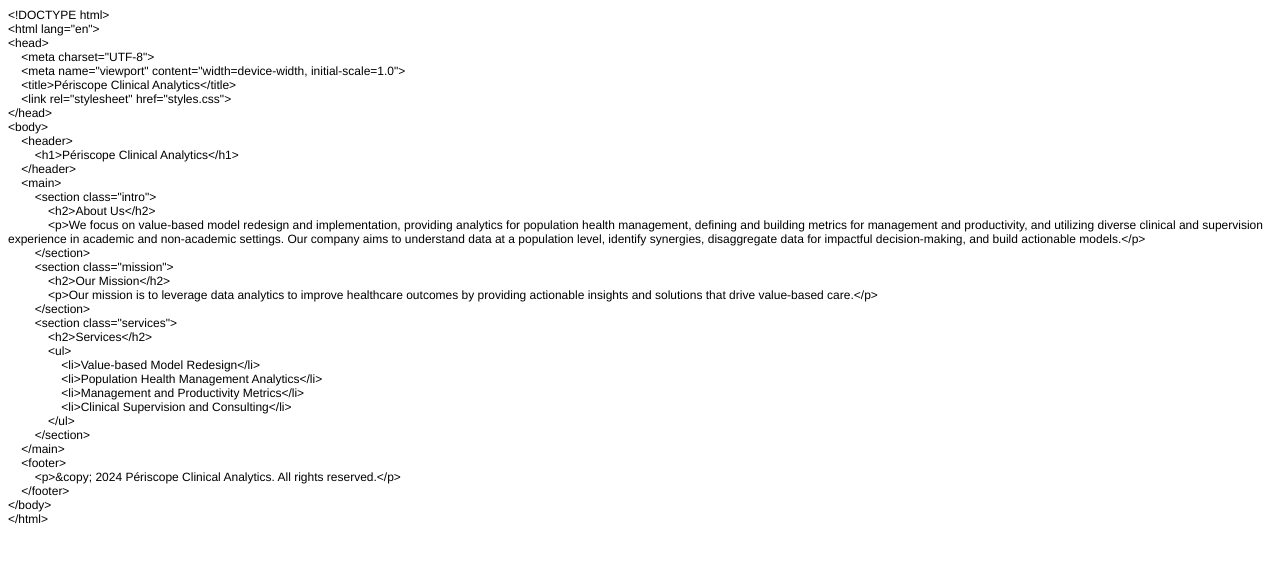
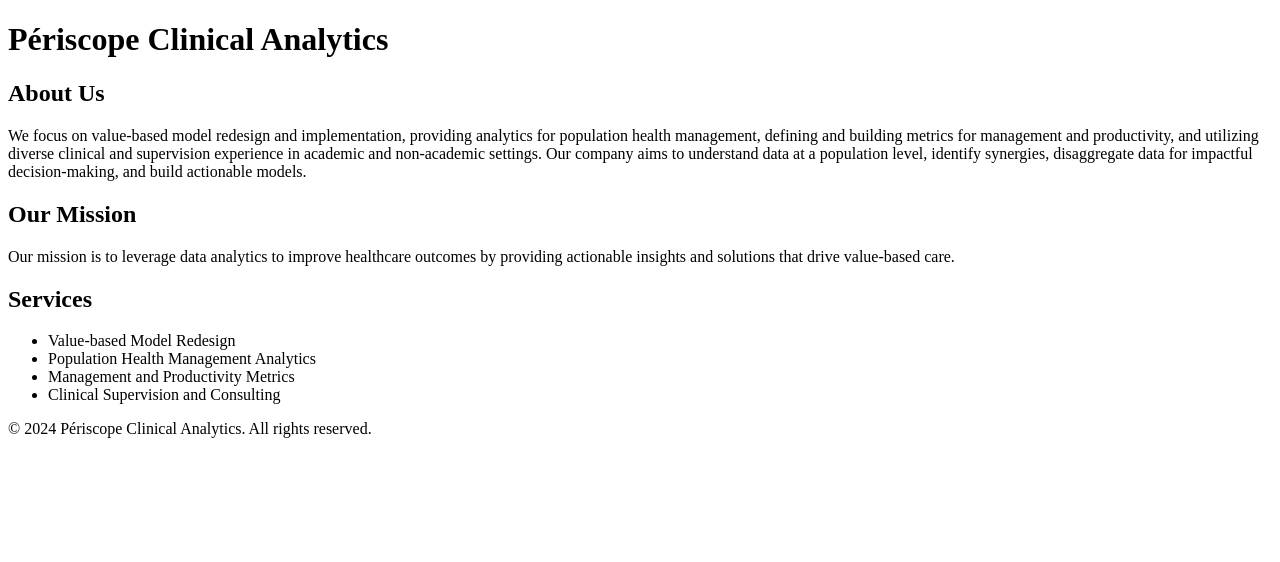
Before and after one commit to dayanrosenman/periscope, a plain HTML site: page index.html in a window 1280 px wide. Drawn offline with Linux system fonts and the light colour scheme.

Commit message:
Update index.html

```diff
--- a/index.html
+++ b/index.html
@@ -1,51 +1,36 @@
-<!DOCTYPE html PUBLIC "-//W3C//DTD HTML 4.01//EN" "http://www.w3.org/TR/html4/strict.dtd">
-<html>
+<!DOCTYPE html>
+<html lang="en">
 <head>
-  <meta http-equiv="Content-Type" content="text/html; charset=utf-8">
-  <meta http-equiv="Content-Style-Type" content="text/css">
-  <title></title>
-  <meta name="Generator" content="Cocoa HTML Writer">
-  <meta name="CocoaVersion" content="2487.6">
-  <style type="text/css">
-    p.p1 {margin: 0.0px 0.0px 0.0px 0.0px; font: 12.0px Helvetica}
-  </style>
+    <meta charset="UTF-8">
+    <meta name="viewport" content="width=device-width, initial-scale=1.0">
+    <title>Périscope Clinical Analytics</title>
+    <link rel="stylesheet" href="styles.css">
 </head>
 <body>
-<p class="p1">&lt;!DOCTYPE html&gt;</p>
-<p class="p1">&lt;html lang="en"&gt;</p>
-<p class="p1">&lt;head&gt;</p>
-<p class="p1"><span class="Apple-converted-space">    </span>&lt;meta charset="UTF-8"&gt;</p>
-<p class="p1"><span class="Apple-converted-space">    </span>&lt;meta name="viewport" content="width=device-width, initial-scale=1.0"&gt;</p>
-<p class="p1"><span class="Apple-converted-space">    </span>&lt;title&gt;Périscope Clinical Analytics&lt;/title&gt;</p>
-<p class="p1"><span class="Apple-converted-space">    </span>&lt;link rel="stylesheet" href="styles.css"&gt;</p>
-<p class="p1">&lt;/head&gt;</p>
-<p class="p1">&lt;body&gt;</p>
-<p class="p1"><span class="Apple-converted-space">    </span>&lt;header&gt;</p>
-<p class="p1"><span class="Apple-converted-space">        </span>&lt;h1&gt;Périscope Clinical Analytics&lt;/h1&gt;</p>
-<p class="p1"><span class="Apple-converted-space">    </span>&lt;/header&gt;</p>
-<p class="p1"><span class="Apple-converted-space">    </span>&lt;main&gt;</p>
-<p class="p1"><span class="Apple-converted-space">        </span>&lt;section class="intro"&gt;</p>
-<p class="p1"><span class="Apple-converted-space">            </span>&lt;h2&gt;About Us&lt;/h2&gt;</p>
-<p class="p1"><span class="Apple-converted-space">            </span>&lt;p&gt;We focus on value-based model redesign and implementation, providing analytics for population health management, defining and building metrics for management and productivity, and utilizing diverse clinical and supervision experience in academic and non-academic settings. Our company aims to understand data at a population level, identify synergies, disaggregate data for impactful decision-making, and build actionable models.&lt;/p&gt;</p>
-<p class="p1"><span class="Apple-converted-space">        </span>&lt;/section&gt;</p>
-<p class="p1"><span class="Apple-converted-space">        </span>&lt;section class="mission"&gt;</p>
-<p class="p1"><span class="Apple-converted-space">            </span>&lt;h2&gt;Our Mission&lt;/h2&gt;</p>
-<p class="p1"><span class="Apple-converted-space">            </span>&lt;p&gt;Our mission is to leverage data analytics to improve healthcare outcomes by providing actionable insights and solutions that drive value-based care.&lt;/p&gt;</p>
-<p class="p1"><span class="Apple-converted-space">        </span>&lt;/section&gt;</p>
-<p class="p1"><span class="Apple-converted-space">        </span>&lt;section class="services"&gt;</p>
-<p class="p1"><span class="Apple-converted-space">            </span>&lt;h2&gt;Services&lt;/h2&gt;</p>
-<p class="p1"><span class="Apple-converted-space">            </span>&lt;ul&gt;</p>
-<p class="p1"><span class="Apple-converted-space">                </span>&lt;li&gt;Value-based Model Redesign&lt;/li&gt;</p>
-<p class="p1"><span class="Apple-converted-space">                </span>&lt;li&gt;Population Health Management Analytics&lt;/li&gt;</p>
-<p class="p1"><span class="Apple-converted-space">                </span>&lt;li&gt;Management and Productivity Metrics&lt;/li&gt;</p>
-<p class="p1"><span class="Apple-converted-space">                </span>&lt;li&gt;Clinical Supervision and Consulting&lt;/li&gt;</p>
-<p class="p1"><span class="Apple-converted-space">            </span>&lt;/ul&gt;</p>
-<p class="p1"><span class="Apple-converted-space">        </span>&lt;/section&gt;</p>
-<p class="p1"><span class="Apple-converted-space">    </span>&lt;/main&gt;</p>
-<p class="p1"><span class="Apple-converted-space">    </span>&lt;footer&gt;</p>
-<p class="p1"><span class="Apple-converted-space">        </span>&lt;p&gt;&amp;copy; 2024 Périscope Clinical Analytics. All rights reserved.&lt;/p&gt;</p>
-<p class="p1"><span class="Apple-converted-space">    </span>&lt;/footer&gt;</p>
-<p class="p1">&lt;/body&gt;</p>
-<p class="p1">&lt;/html&gt;</p>
+    <header>
+        <h1>Périscope Clinical Analytics</h1>
+    </header>
+    <main>
+        <section class="intro">
+            <h2>About Us</h2>
+            <p>We focus on value-based model redesign and implementation, providing analytics for population health management, defining and building metrics for management and productivity, and utilizing diverse clinical and supervision experience in academic and non-academic settings. Our company aims to understand data at a population level, identify synergies, disaggregate data for impactful decision-making, and build actionable models.</p>
+        </section>
+        <section class="mission">
+            <h2>Our Mission</h2>
+            <p>Our mission is to leverage data analytics to improve healthcare outcomes by providing actionable insights and solutions that drive value-based care.</p>
+        </section>
+        <section class="services">
+            <h2>Services</h2>
+            <ul>
+                <li>Value-based Model Redesign</li>
+                <li>Population Health Management Analytics</li>
+                <li>Management and Productivity Metrics</li>
+                <li>Clinical Supervision and Consulting</li>
+            </ul>
+        </section>
+    </main>
+    <footer>
+        <p>&copy; 2024 Périscope Clinical Analytics. All rights reserved.</p>
+    </footer>
 </body>
 </html>
```
